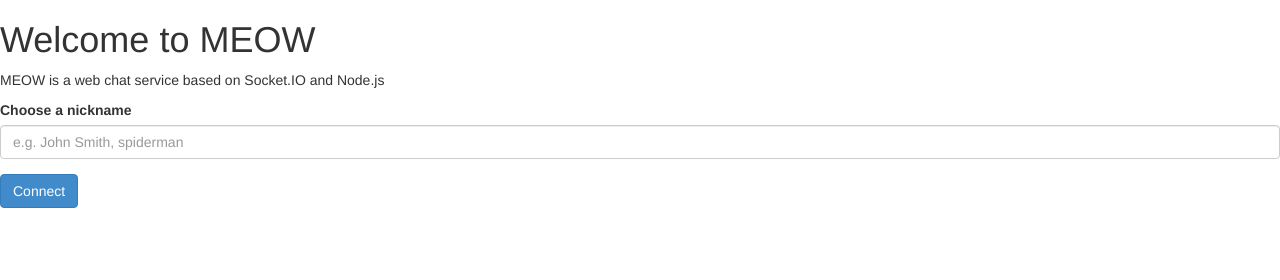
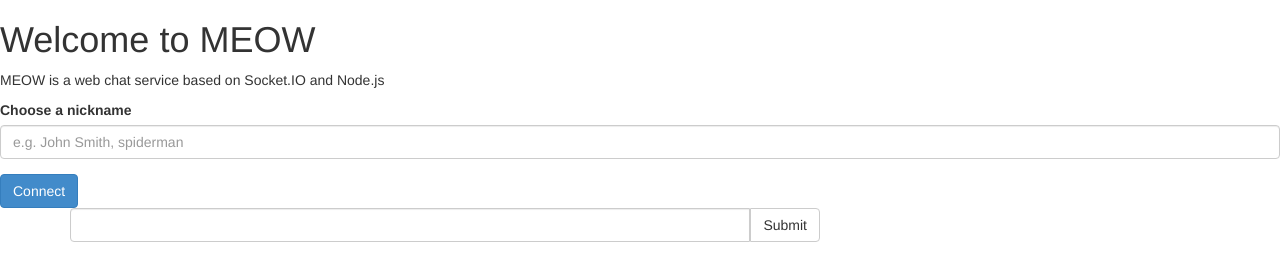
Before and after one commit to Darkneon/meow, a website: page ws-client.html in a window 1280 px wide. Drawn offline with nearby package versions, Linux system fonts and the light colour scheme.

Commit message:
added main page

```diff
--- a/ws-client.html
+++ b/ws-client.html
@@ -19,6 +19,25 @@
       </form>
     </div>
 
+    <div class="container" id="main">
+      <div class="row">
+        <div class="col-md-8">
+          <div id="chat"></div>
+            <form id="send-message">
+            <div class="input-group">
+              <input type="text" class="form-control" id="message">
+              <span class="input-group-btn">
+                <button class="btn btn-default" type="submit">Submit</button>
+              </span>
+            </div>
+          </form>
+        </div>
+        <div class="col-md-4">
+          <div id="users"></div>
+        </div>
+      </div>
+    </div>
+
     <script src="http://code.jquery.com/jquery-2.0.2.js"></script>
     <script src="/socket.io/socket.io.js"></script>
     <script src="js/bootstrap.min.js"></script>
```
